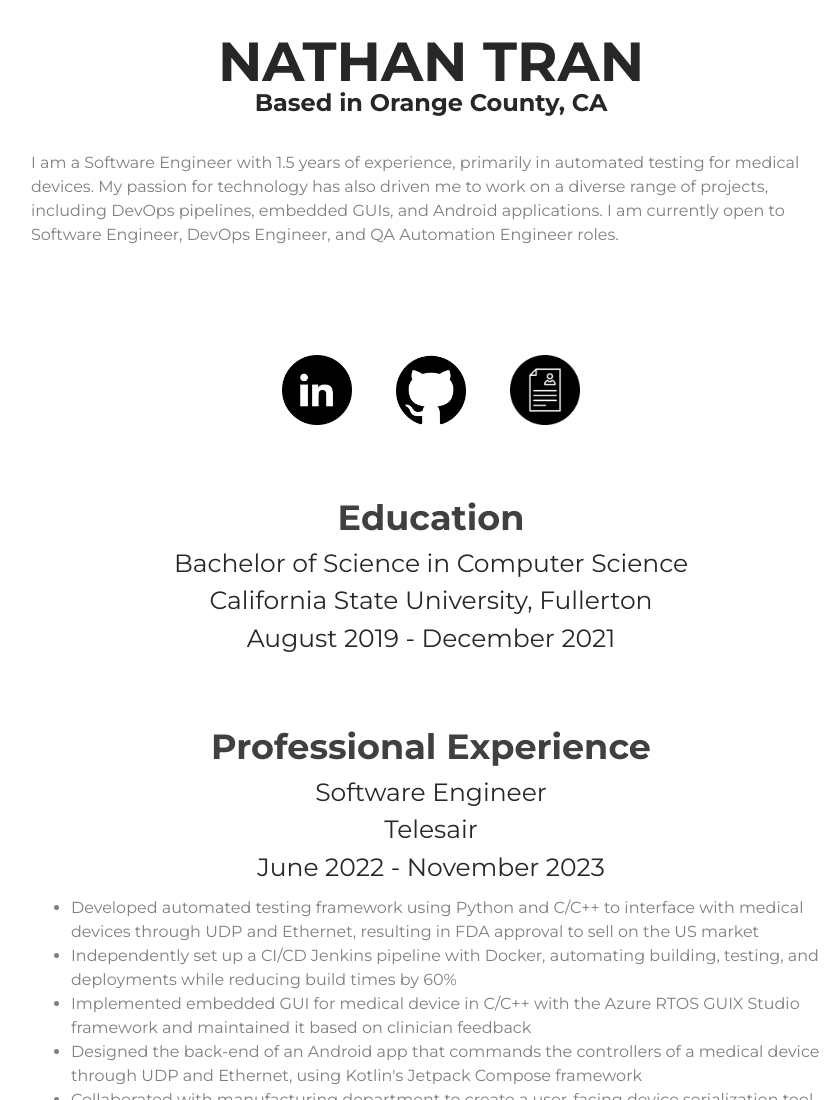
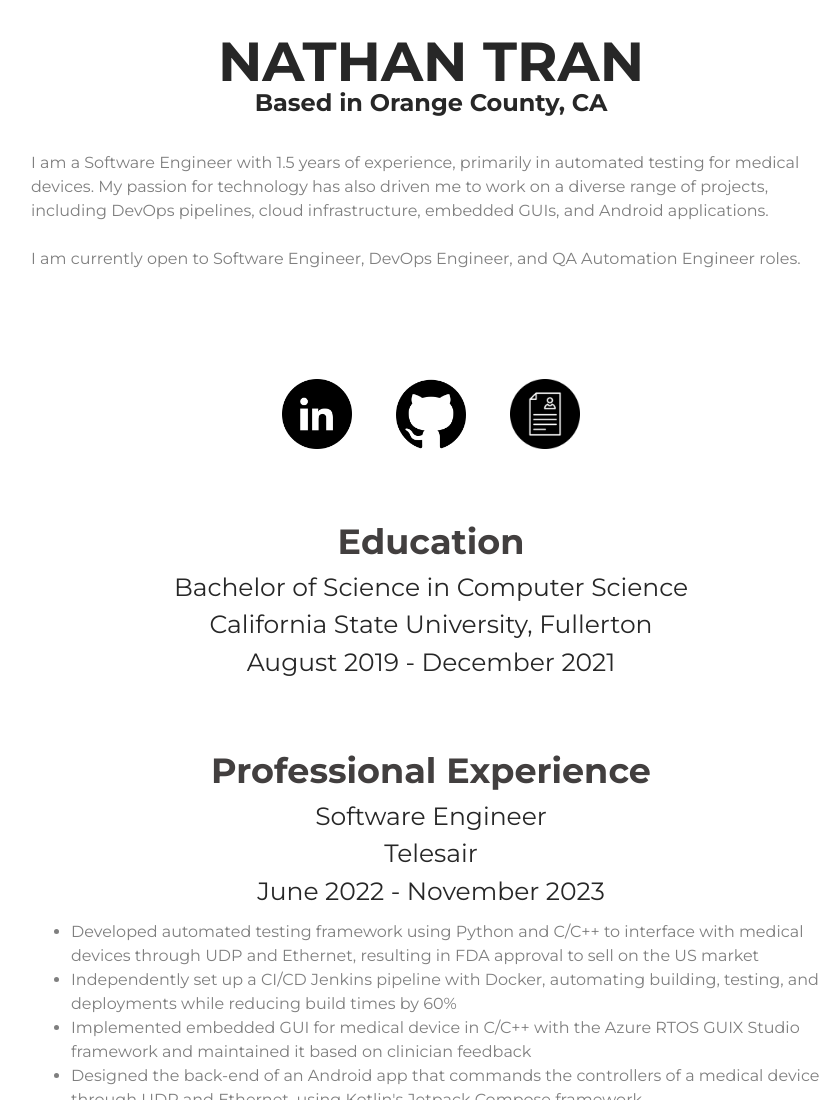
Before and after one commit to ntransw/ntransw, a plain HTML site: page index.html in a window 1280 px wide. Shown: the top 1100 px of the page, without its empty margins (209-1038 px from the left). Drawn offline with Linux system fonts and the light colour scheme; no server answers.

Commit message:
General cleanup, add hover text for image links, add comment explaining quick hack

```diff
--- a/index.html
+++ b/index.html
@@ -13,9 +13,11 @@
         <div class="desc">
             <p>
                 I am a Software Engineer with 1.5 years of experience, primarily in automated testing for medical devices.
-                My passion for technology has also driven me to work on a diverse range of projects, including DevOps pipelines, embedded GUIs, and Android applications.
+                My passion for technology has also driven me to work on a diverse range of projects, including
+                DevOps pipelines, cloud infrastructure, embedded GUIs, and Android applications.
+                <br>
+                <br>
                 I am currently open to Software Engineer, DevOps Engineer, and QA Automation Engineer roles.
-
             </p>
         </div>
 
@@ -26,18 +28,19 @@
                 const parsedData = parseInt(data);
                 const visitorElement = document.getElementById('visitor-data');
                 visitorElement.textContent = `Total Website Visits: ${parsedData}`;
-                // visitorElement.style.display = 'block';
               })
               .catch(error => {
                 console.error('Visitor counter failed:', error);
               });
         </script>
         <div id="visitor-data">&nbsp;</div>
+        <!-- The above whitespace is a quick hack to load the element ASAP without waiting for the data fetch.
+             This way, the remainder of the webpage doesn't get visually shifted from a later load. There is probably a better way of doing this.-->
 
         <br>
-        <a href="https://www.linkedin.com/in/nathan-h-tran/"><img src="assets/linkedin.png" width="70" height="70"></a>
-        <a href="https://github.com/ntransw"><img src="assets/github.png" width="70" height="70"></a>
-        <a href="assets/Nathan_Tran_Resume.pdf" download><img src="assets/resume.jpg" width="70" height="70"></a>
+        <a href="https://www.linkedin.com/in/nathan-h-tran/" title="LinkedIn"><img src="assets/linkedin.png" width="70" height="70"></a>
+        <a href="https://github.com/ntransw" title="GitHub"><img src="assets/github.png" width="70" height="70"></a>
+        <a href="assets/Nathan_Tran_Resume.pdf" title="Download CV" download><img src="assets/resume.jpg" width="70" height="70"></a>
 
         <h3>Education</h3>
         <h4>Bachelor of Science in Computer Science
```
Also changed, not shown: 1 other file.
